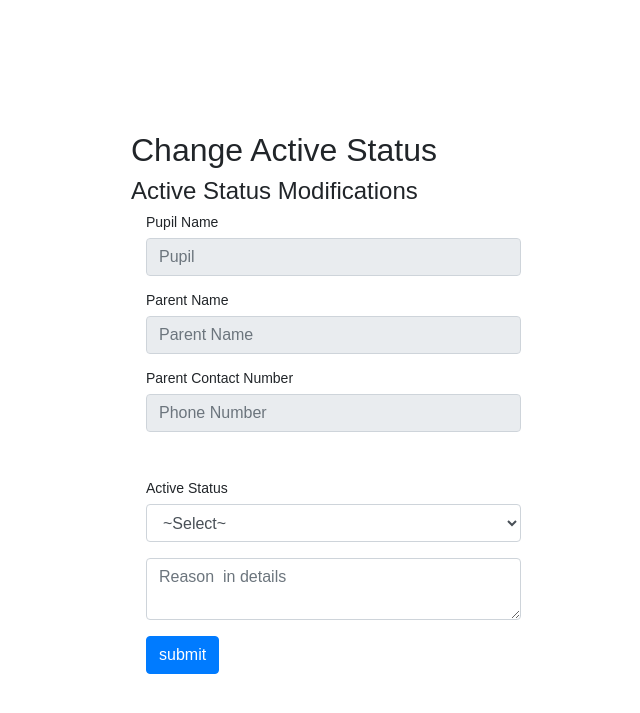
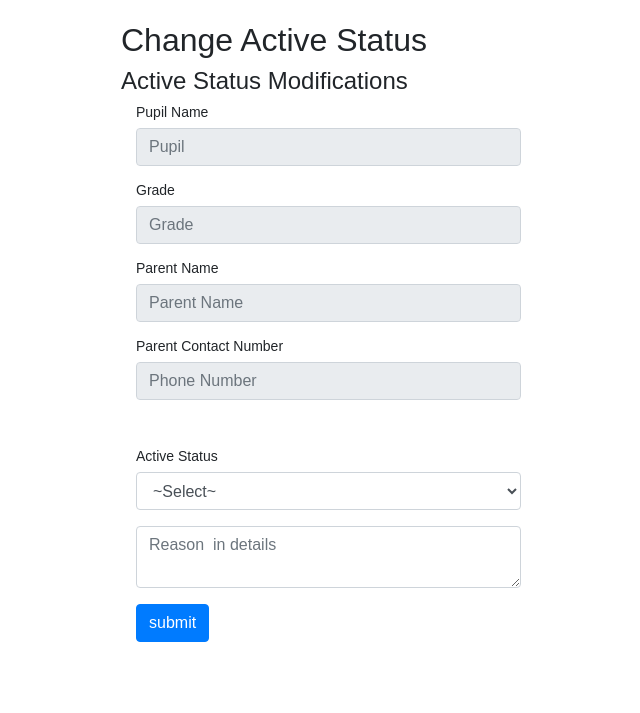
Before and after one commit to paulouskunda/pupil_progress_system, a PHP site: page /teacher/activeStatus.php in a window 1280 px wide. Shown: the top 713 px of the page, without its empty margins (196-836 px from the left). Run offline with PHP 8.4, Linux system fonts and the light colour scheme; data that the repository does not hold is empty.

Commit message:
Active Status Page and Move page

```diff
--- a/teacher/activeStatus.php
+++ b/teacher/activeStatus.php
@@ -9,6 +9,7 @@
         $pupilName = '';
         $parentName = '';
         $parentPhoneNumber = '';
+        $grade = '';
 
         $SQL = "SELECT * FROM pupil, parent WHERE pupil.pupilID = '$pupilID' AND pupil.parentID = parent.parentID";
         $results = mysqli_query($mysqli, $SQL);
@@ -18,6 +19,7 @@
                 $pupilName = $rows['pupilName'];
                 $parentName = $rows['parentName'];
                 $parentPhoneNumber = $rows['phoneNumber'];
+                $grade = $rows['grade'];
             }
         }
 
@@ -28,6 +30,7 @@
 <!DOCTYPE html>
 <html lang="en">
 <head>
+<title>Active Status Modification </title>
 <!-- Meta Tags for Bootstrap 4 -->
 <meta charset="utf-8">
 <meta name="viewport" content="width=device-width, initial-scale=1, shrink-to-fit=no">
@@ -35,7 +38,7 @@
 <link rel="stylesheet" href="https://maxcdn.bootstrapcdn.com/bootstrap/4.0.0/css/bootstrap.min.css" integrity="sha384-Gn5384xqQ1aoWXA+058RXPxPg6fy4IWvTNh0E263XmFcJlSAwiGgFAW/dAiS6JXm" crossorigin="anonymous">
 <style type="text/css">
         body{ font: 14px sans-serif; }
-        .wrapper{ width: 850px; padding: 20px; margin-left: 20%; margin-top:10% }
+        .wrapper{ width: 850px; padding: 10px; margin-left: 20%; margin-top:1% }
 </style>
 </head>
 <body>
@@ -51,6 +54,11 @@
 			<div class="col-sm-6">
                 <label>Pupil Name</label>
 				<input type="text" name="fullName" readonly value="<?php echo $pupilName; ?>" placeholder="Pupil" class="form-control">
+
+			</div><br>
+            <div class="col-sm-6">
+                <label>Grade</label>
+				<input type="text" readonly value="<?php echo $grade; ?>" placeholder="Grade" class="form-control">
 
 			</div><br>
 			<div class="col-sm-6">
--- a/teacher/move.php
+++ b/teacher/move.php
@@ -141,7 +141,7 @@
                                         echo "<td>" . $row['grade'] . "</td>";
                                         echo "<td>" . $row['yearStarted'] . "</td>";
                                         echo "<td>";
-                                            echo "<a href='activeStatus.php?id=". $row['pupilID'] ."' title='Move pupil' data-toggle='tooltip'><span class='glyphicon glyphicon-eye-open'></span></a>";
+                                            echo "<a href='activeStatus.php?id=". $row['pupilID'] ."' title='Move pupil' data-toggle='tooltip'><span class='glyphicon glyphicon-eye-open'></span> View</a>";
                                             // echo "<a href='update.php?id=". $row['id'] ."' title='Update Record' data-toggle='tooltip'><span class='glyphicon glyphicon-pencil'></span></a>";
                                             // echo "<a href='delete.php?id=". $row['id'] ."' title='Delete Record' data-toggle='tooltip'><span class='glyphicon glyphicon-trash'></span></a>";
                                         echo "</td>";
```
